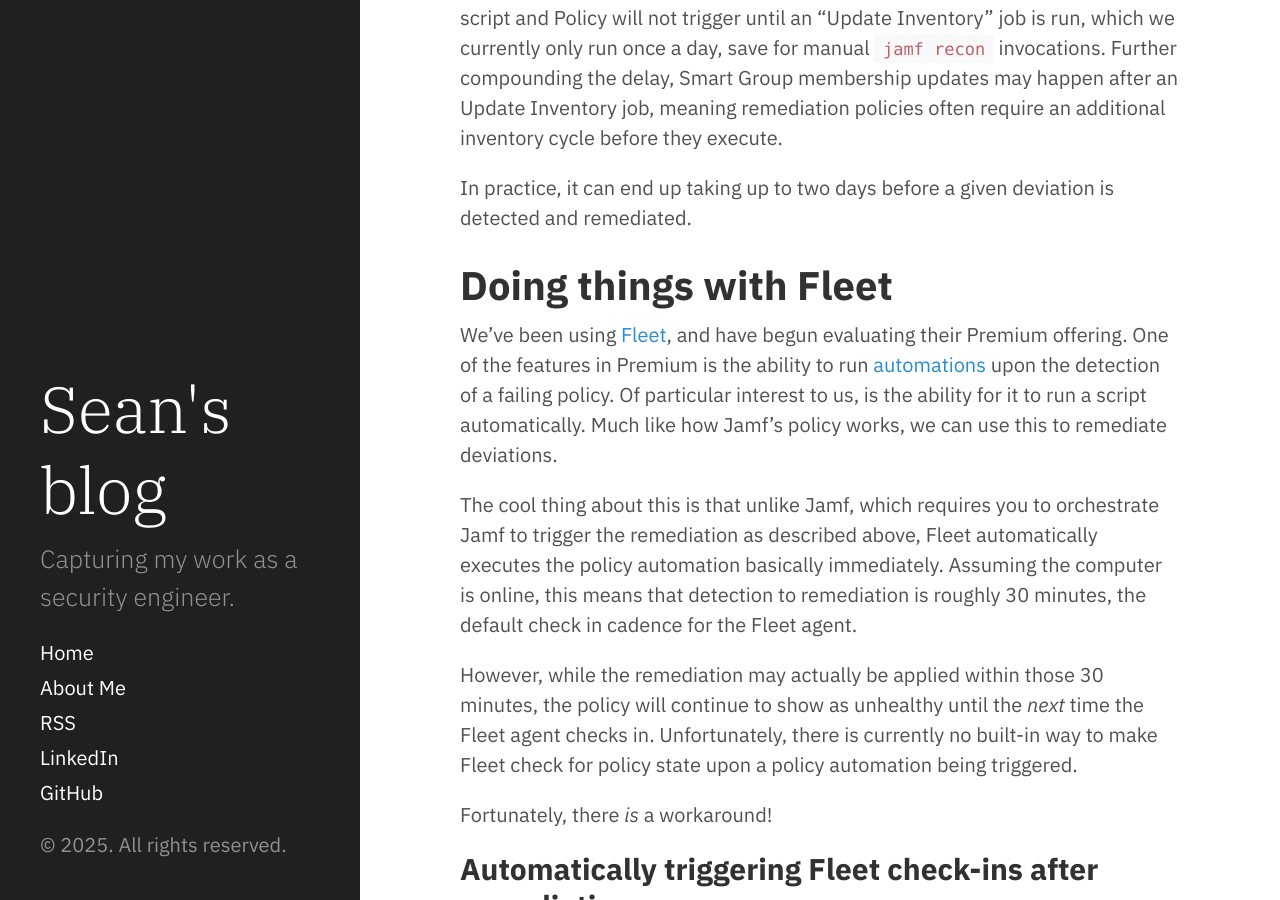
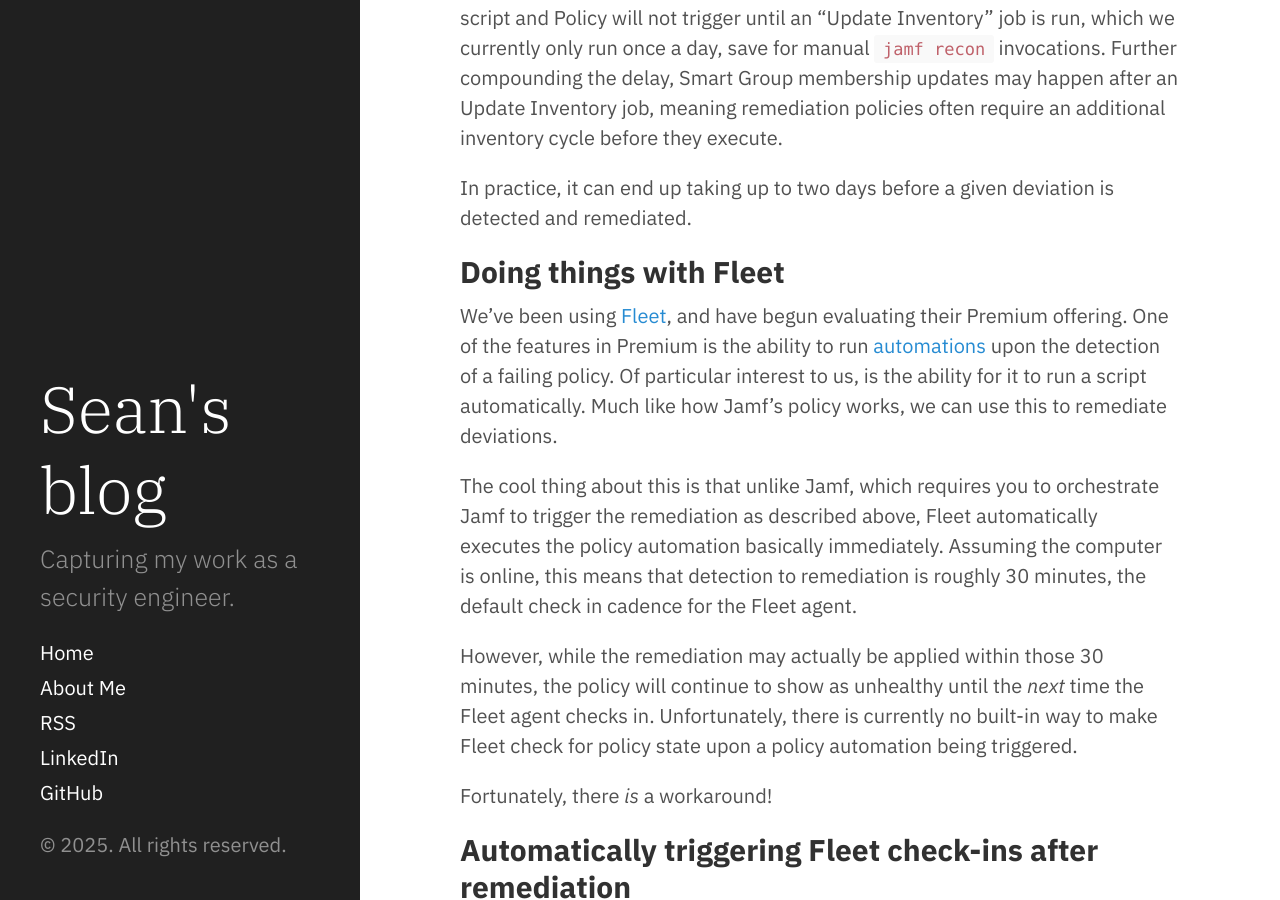
Before and after one commit to sbenson09/sbenson09.github.io, a Jekyll site: the page built from _posts/2025-4-30-triggering-check-in-after-fleet-policy-automation.md, in a window 1280 px wide and 900 px high, scrolled down 767 px. Built offline with Jekyll 4.4.1, drawn with Linux system fonts in a browser that asks for light colours; Markdown is read by kramdown in place of the engine named in the settings.

Commit message:
small change

```diff
--- a/_posts/2025-4-30-triggering-check-in-after-fleet-policy-automation.md
+++ b/_posts/2025-4-30-triggering-check-in-after-fleet-policy-automation.md
@@ -18,7 +18,7 @@ While this works well enough, the mean time-to-detect and time-to-remediate tend
 In practice, it can end up taking up to two days before a given deviation is detected and remediated.
 
 
-# Doing things with Fleet
+## Doing things with Fleet
 
 We've been using [Fleet](https://fleetdm.com/), and have begun evaluating their Premium offering. One of the features in Premium is the ability to run [automations](https://fleetdm.com/guides/automations#policy-automations) upon the detection of a failing policy. Of particular interest to us, is the ability for it to run a script automatically. Much like how Jamf's policy works, we can use this to remediate deviations.
 
```
